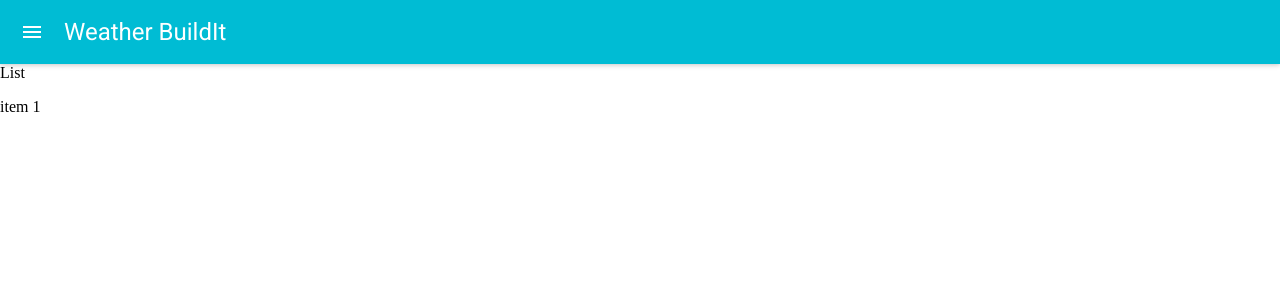
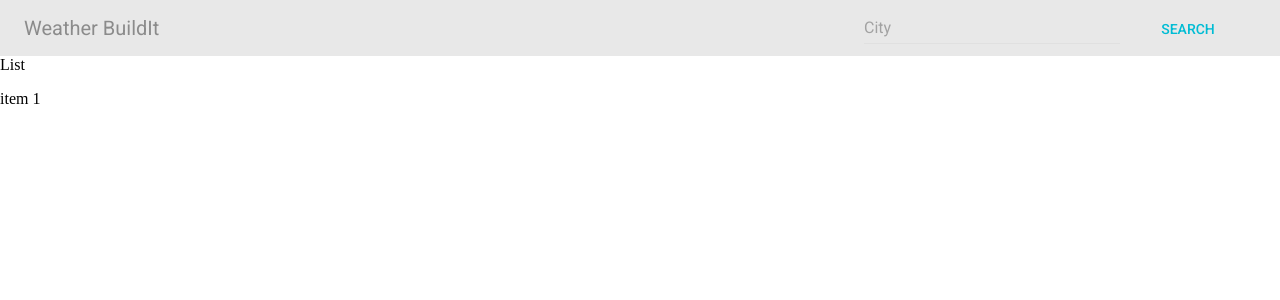
Before and after one commit to carlinhop/weather_buildit, a React (Create React App) app: page / in a window 1280 px wide. Shown: the top 300 px of the page. Built offline with nearby package versions, Linux system fonts and the light colour scheme.

Commit message:
Added a search bar

```diff
--- a/src/App.js
+++ b/src/App.js
@@ -2,6 +2,7 @@ import React, { Component } from "react";
 import MuiThemeProvider from "material-ui/styles/MuiThemeProvider";
 import { Route } from "react-router-dom";
 import { BrowserRouter } from "react-router-dom";
+import TextField from "material-ui/TextField";
 import "./App.css";
 import Bar from "./Components/Bar";
 import DaysList from "./Components/DaysList";
--- a/src/Components/Bar.js
+++ b/src/Components/Bar.js
@@ -1,11 +1,24 @@
 import React from "react";
-import AppBar from "material-ui/AppBar";
+import {
+  Toolbar,
+  ToolbarGroup,
+  ToolbarSeparator,
+  ToolbarTitle
+} from "material-ui/Toolbar";
+import TextField from "material-ui/TextField";
+import FlatButton from "material-ui/FlatButton";
 
 const Bar = () => (
-  <AppBar
-    title="Weather BuildIt"
-    iconClassNameRight="muidocs-icon-navigation-expand-more"
-  />
+  <Toolbar>
+    <ToolbarGroup>
+      <ToolbarTitle text="Weather BuildIt" />
+    </ToolbarGroup>
+
+    <ToolbarGroup>
+      <TextField hintText="City" />
+      <FlatButton label="Search" primary={true} />
+    </ToolbarGroup>
+  </Toolbar>
 );
 
 export default Bar;
```
